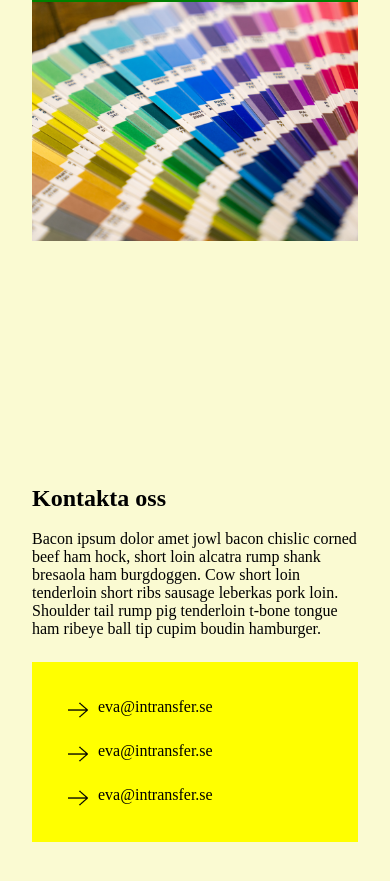
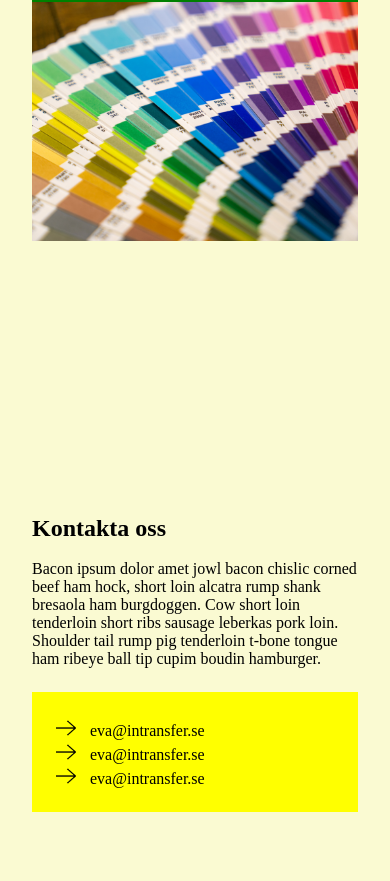
Before and after one commit to karlssonemma/intransfer, a Next.js app: page / in a window 390 px wide. Shown: the part 2491-3372 px from the top of the page. Built offline with nearby package versions, Linux system fonts and the light colour scheme.

Commit message:
landing section positioned in mobile and desktop

```diff
--- a/pages/index.js
+++ b/pages/index.js
@@ -16,6 +16,10 @@ export default function Home() {
 
     background-color: green;
     font-family: ${props => props.theme.fonts.main};
+
+    @media screen and (min-width: ${props => props.theme.breakpoints[1]}) {
+      width: 50%;
+    }
   `;
 
   const Heading = styled.h1`
@@ -40,6 +44,12 @@ export default function Home() {
     justify-content: center;
     align-items: flex-end;
     padding: 0;
+
+    @media screen and (min-width: ${props => props.theme.breakpoints[1]}) {
+      justify-content: flex-end;
+      align-items: center;
+      position: relative;
+    }
   `;
 
   const AboutSection = styled(PageSection)`
@@ -147,13 +157,6 @@ export default function Home() {
     align-items: flex-start;
   `;
 
-  const ContactInfoContainer = styled.div`
-    display: flex;
-    margin: ${props => props.theme.space[2]};
-
-
-  `;
-
   return (
     <>
       <Navigation />
@@ -194,18 +197,9 @@ export default function Home() {
             <p>Bacon ipsum dolor amet jowl bacon chislic corned beef ham hock, short loin alcatra rump shank bresaola ham burgdoggen. Cow short loin tenderloin short ribs sausage leberkas pork loin. Shoulder tail rump pig tenderloin t-bone tongue ham ribeye ball tip cupim boudin hamburger.</p>
           </ContactText>
           <ContactInfo>
-            <ContactInfoContainer>
-              <Arrow src='/arrow.png' />
-              <p>eva@intransfer.se</p>
-            </ContactInfoContainer>
-            <ContactInfoContainer>
-              <Arrow src='/arrow.png' />
-              <p>eva@intransfer.se</p>
-            </ContactInfoContainer>
-            <ContactInfoContainer>
-              <Arrow src='/arrow.png' />
-              <p>eva@intransfer.se</p>
-            </ContactInfoContainer>
+              <p><Arrow src='/arrow.png' /> eva@intransfer.se</p>
+              <p><Arrow src='/arrow.png' /> eva@intransfer.se</p>
+              <p><Arrow src='/arrow.png' /> eva@intransfer.se</p>
           </ContactInfo>
         </ContactContainer>
       </ContactSection>
```
